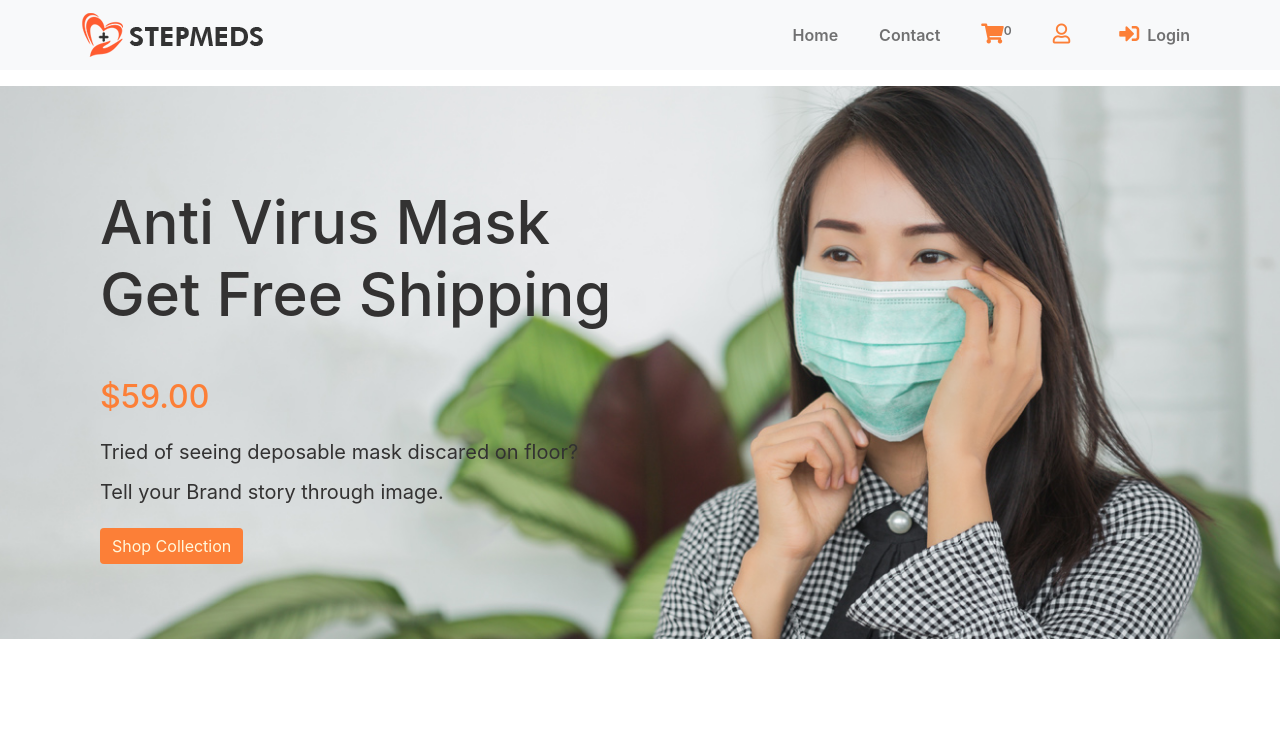
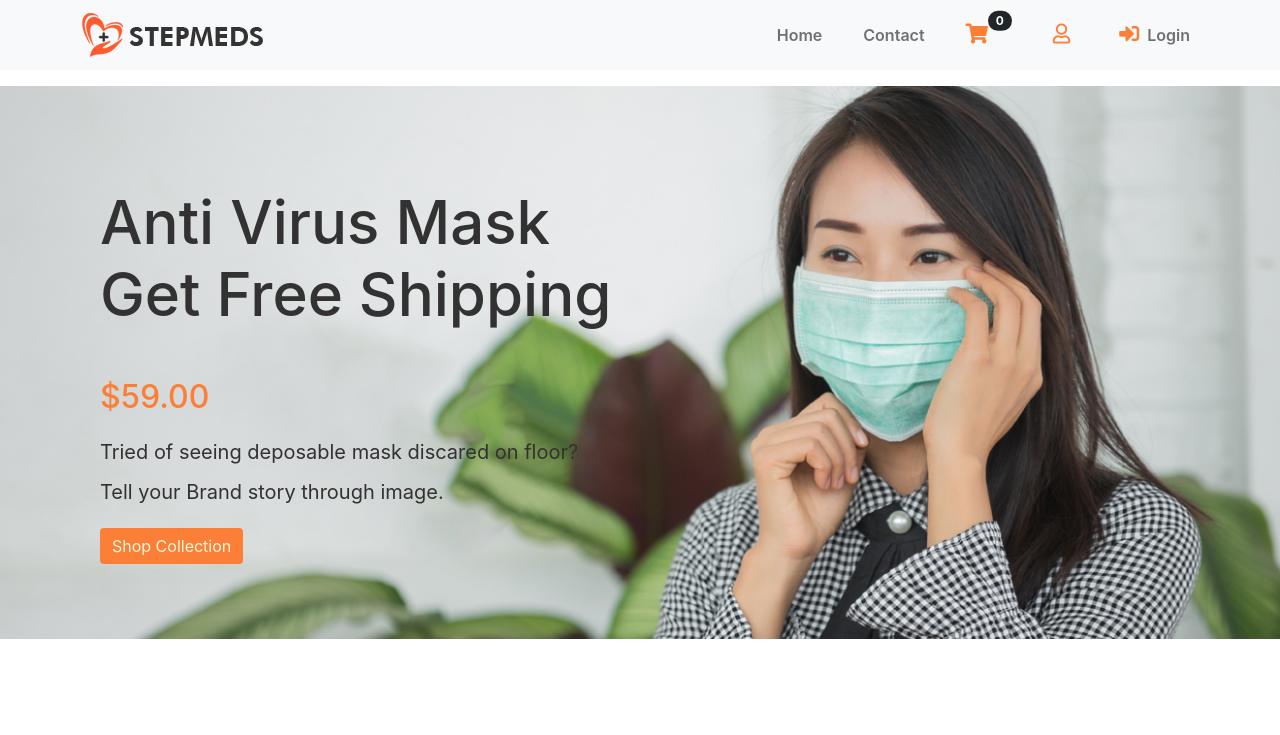
Before and after one commit to torisd560/team-49-E-commerce-, a React (Create React App) app: page / in a window 1280 px wide. Shown: the top 735 px of the page. Built offline with nearby package versions, Linux system fonts and the light colour scheme.

Commit message:
added al updates

```diff
--- a/src/Pages/Header/Header.js
+++ b/src/Pages/Header/Header.js
@@ -19,7 +19,7 @@ const Header = () => {
                     <Nav className="ms-auto nav-item">
                         <Nav.Link as={Link} to='/home'>Home</Nav.Link>
                         <Nav.Link as={Link} to='/contact'>Contact</Nav.Link>
-                        <Nav.Link as={Link} to='/cart' ><i className="fas fa-shopping-cart custom-text-warning fs-5"></i><sup name="badge bg-danger">{cartList.length}</sup></Nav.Link>
+                        <Nav.Link as={Link} to='/cart' ><i className="fas fa-shopping-cart custom-text-warning fs-5"></i><sup className="translate-middle badge rounded-pill bg-dark translate-middle-y">{cartList.length}</sup></Nav.Link>
                         <Nav.Link as={Link} to='/login'><i className="far fa-user custom-text-warning me-2 fs-5"></i></Nav.Link>
                         <Nav.Link as={Link} to='/login'><i className="fas fa-sign-in-alt custom-text-warning me-2 fs-5"></i>Login</Nav.Link>
                     </Nav>
```
